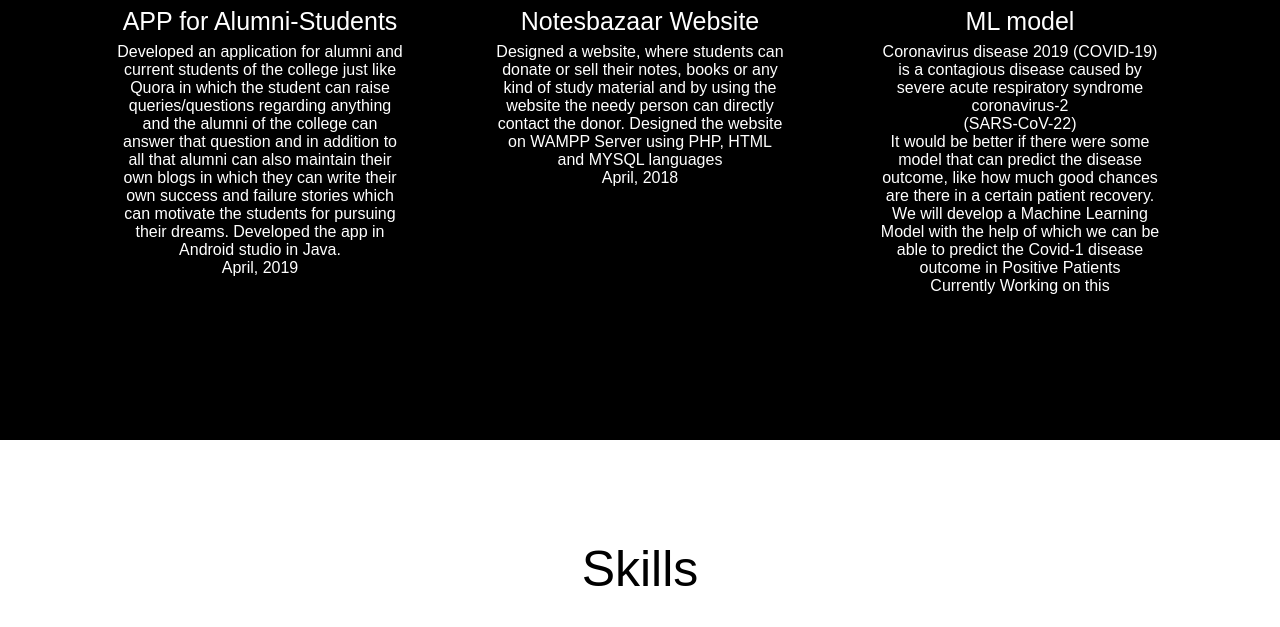
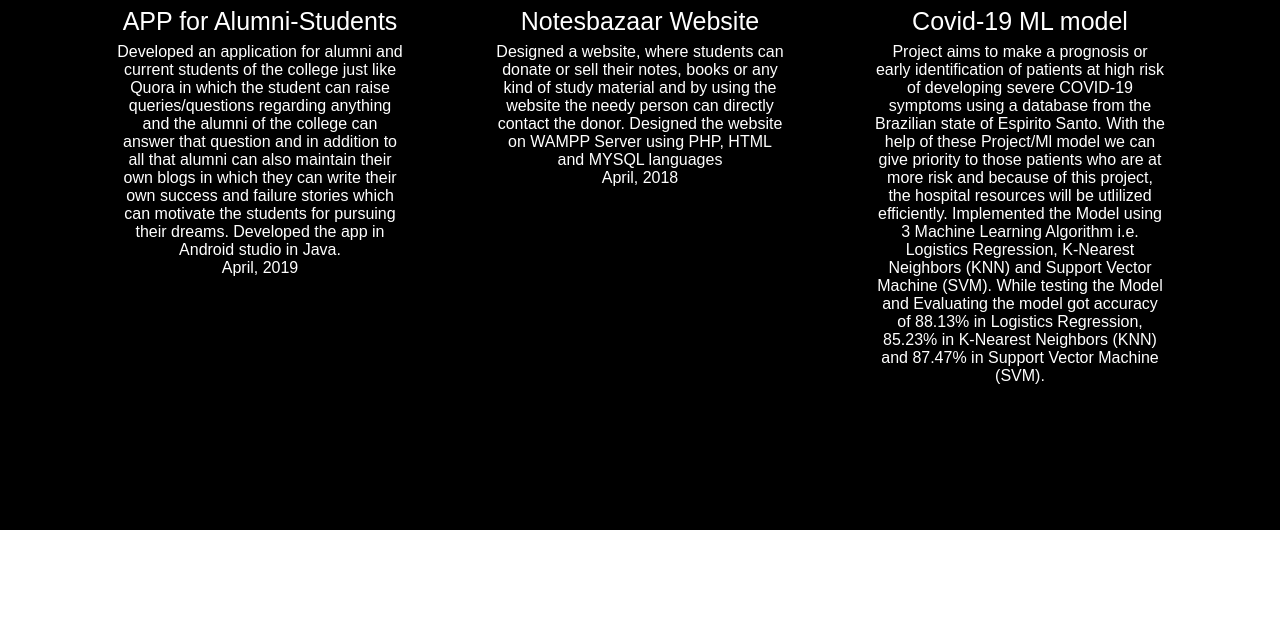
Before and after one commit to rohitnikhare/Personal-Webpage, a plain HTML site: page index.html in a window 1280 px wide. Shown: the part 3344-3971 px from the top of the page. Drawn offline with nearby package versions, Linux system fonts and the light colour scheme.

Commit message:
update index.html
Added ML project description

```diff
--- a/index.html
+++ b/index.html
@@ -156,10 +156,13 @@
                     <div class="card">
                         <div class="box">
                             <img src="images/ML-image.png" alt="UG-logo">
-                            <div class="text">ML model</div>
-                            <p>Coronavirus disease 2019 (COVID-19) is a contagious disease caused by severe acute respiratory syndrome coronavirus-2<br>(SARS-CoV-22)<br>
-                                It would be better if there were some model that can predict the disease outcome, like how much good chances are there in a certain patient recovery. We will develop a Machine Learning Model with the help of which we can be able to predict the Covid-1 disease outcome in Positive Patients<br>
-                                Currently Working on this
+                            <div class="text">Covid-19 ML model</div>
+                            <p>Project aims to make a prognosis or early identification of patients at high risk of developing severe COVID-19 symptoms
+                                using a database from the Brazilian state of Espirito Santo. With the help of these Project/Ml model we can give priority to
+                                those patients who are at more risk and because of this project, the hospital resources will be utlilized efficiently. Implemented
+                                the Model using 3 Machine Learning Algorithm i.e. Logistics Regression, K-Nearest Neighbors (KNN) and Support Vector
+                                Machine (SVM). While testing the Model and Evaluating the model got accuracy of 88.13% in Logistics Regression, 85.23%
+                                in K-Nearest Neighbors (KNN) and 87.47% in Support Vector Machine (SVM).
                             </p>
                         </div>
                     </div>
```
